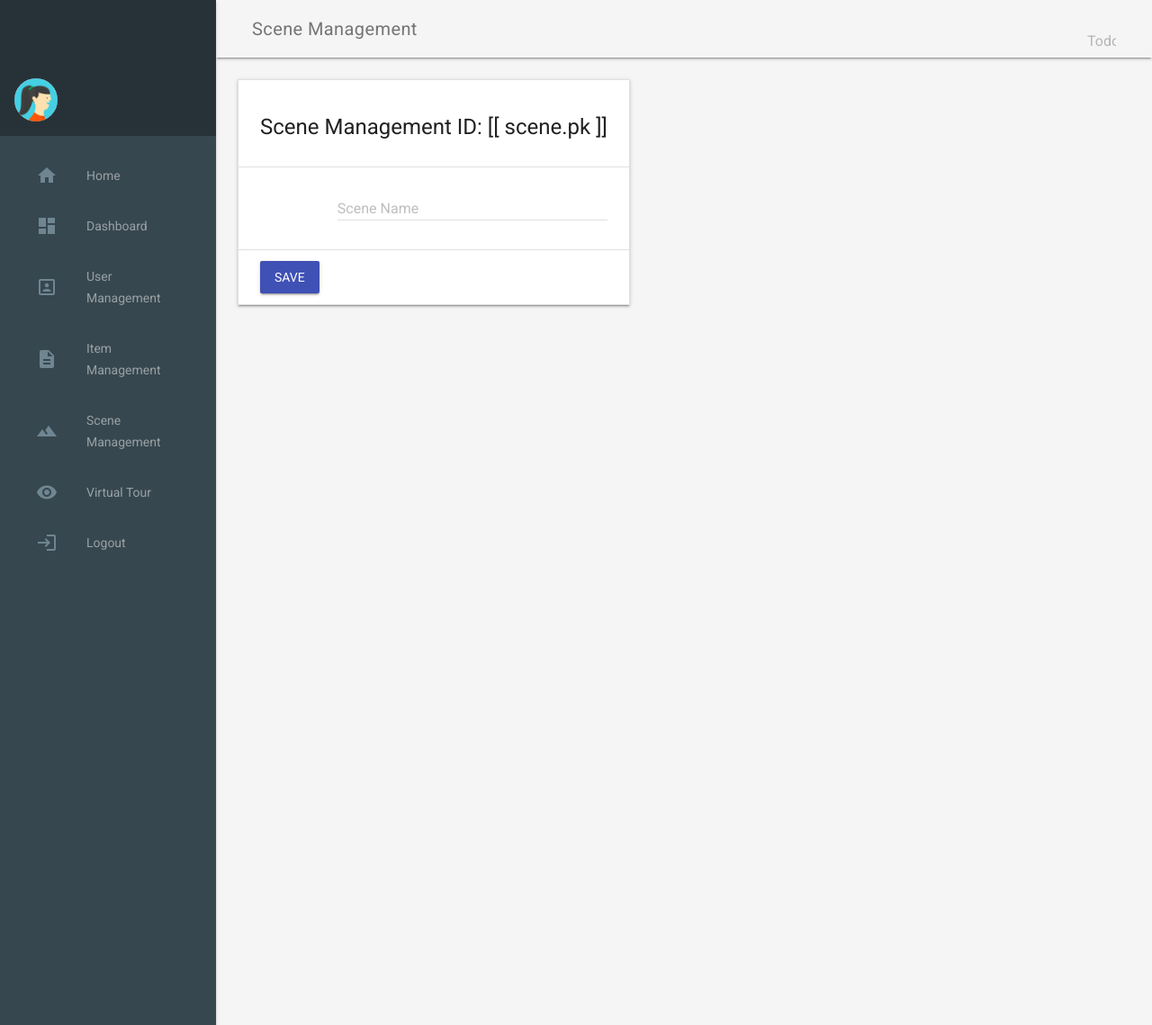
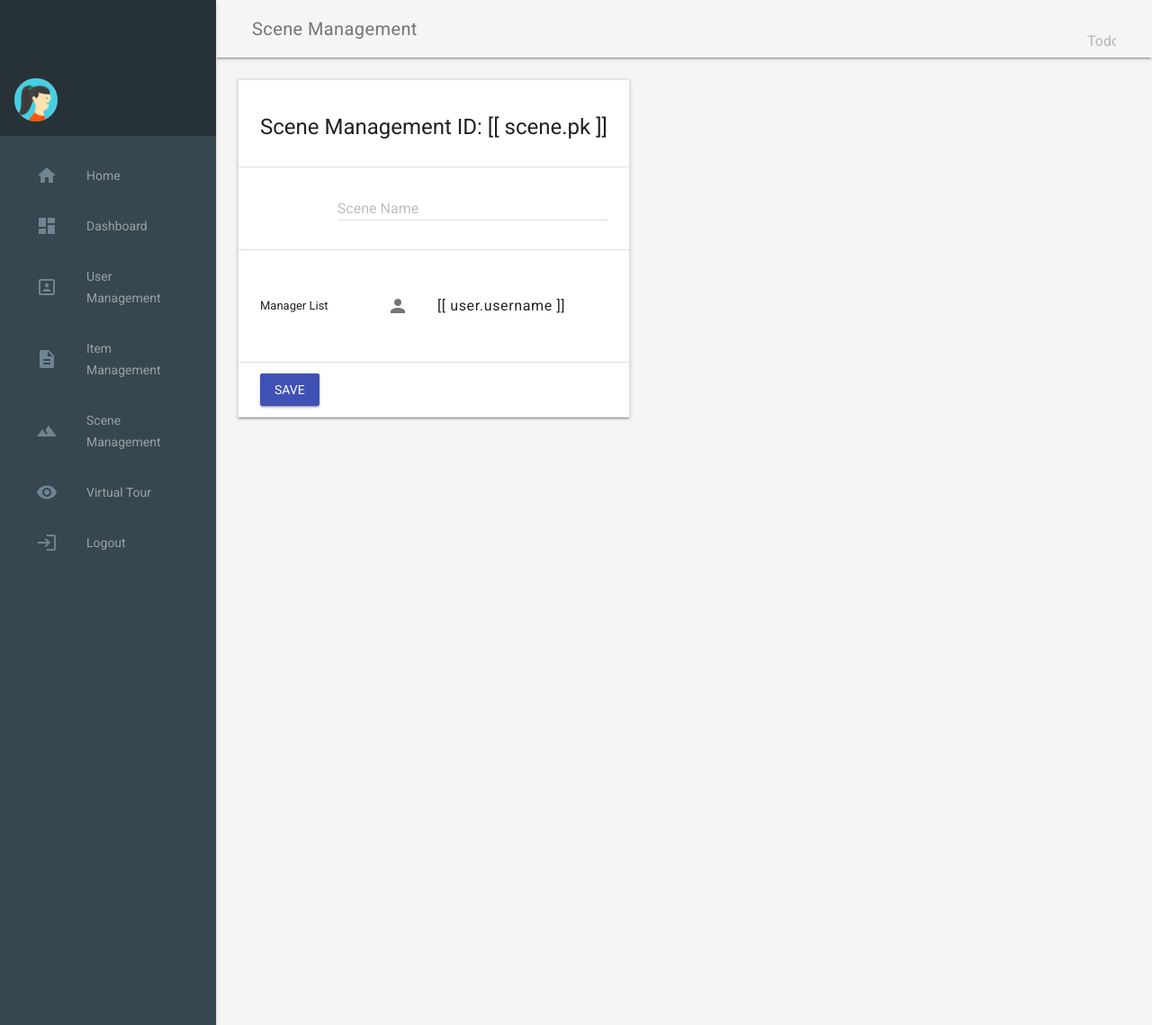
Before and after one commit to yutao-data/backend_based_on_django, a Django app: page /gallery/dashboard/scene_management/ in a window 1280 px wide. Shown: the top 1139 px of the page at 90% size. Run offline with Django 3.2, Linux system fonts and the light colour scheme; some libraries are stand-ins or nearby versions.

Commit message:
Scene Management 可查看Scene管理员列表

```diff
--- a/gallery/templates/gallery/dashboard/scene_management.html
+++ b/gallery/templates/gallery/dashboard/scene_management.html
@@ -13,11 +13,26 @@
                 </thead>
                 <tbody>
                     <tr>
-                        <td>
+                        <td colspan="100%">
                             <div class="mdl-textfield mdl-js-textfield mdl-textfield--floating-label">
                                 <input v-model="scene.name" class="mdl-textfield__input" id="scene_name_div" type="text">
                                 <label class="mdl-textfield__label" for="scene_name_div">Scene Name</label>
                             </div>
+                        </td>
+                    </tr>
+                    <tr>
+                        <td class="mdl-data-table__cell--non-numeric">
+                            Manager List
+                        </td>
+                        <td>
+                            <ul class="mdl-list">
+                                <li v-for="user in user_list" class="mdl-list__item">
+                                    <span class="mdl-list__item-primary-content">
+                                        <i class="material-icons mdl-list__item-icon">person</i>
+                                        [[ user.username ]]
+                                    </span>
+                                </li>
+                            </ul>
                         </td>
                     </tr>
                     <tr>
@@ -48,6 +63,7 @@
                     pk: -1,
                     name: '......',
                 },
+                user_list: [],
             },
             created: function () {
                 progress_bar_app.show = true
@@ -56,6 +72,7 @@
                 })
                 .then(function (response) {
                     scene_management_app.scene = response.data['scene']
+                    scene_management_app.user_list = response.data['user_list']
                 })
                 .catch(function (error) {
                     errorDialog(error)
```
Also changed, not shown: gallery/api_views.py (+9 -1 lines).
